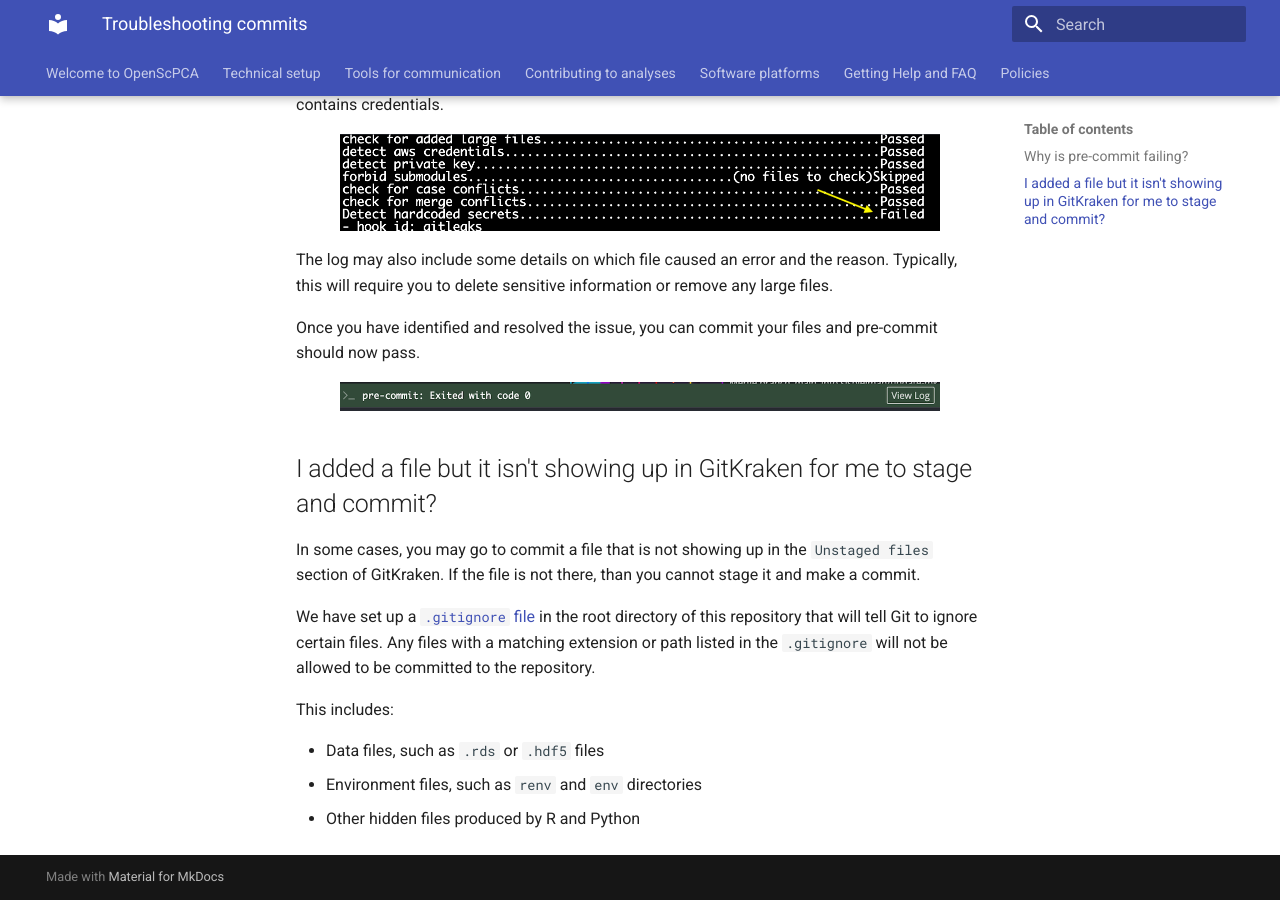
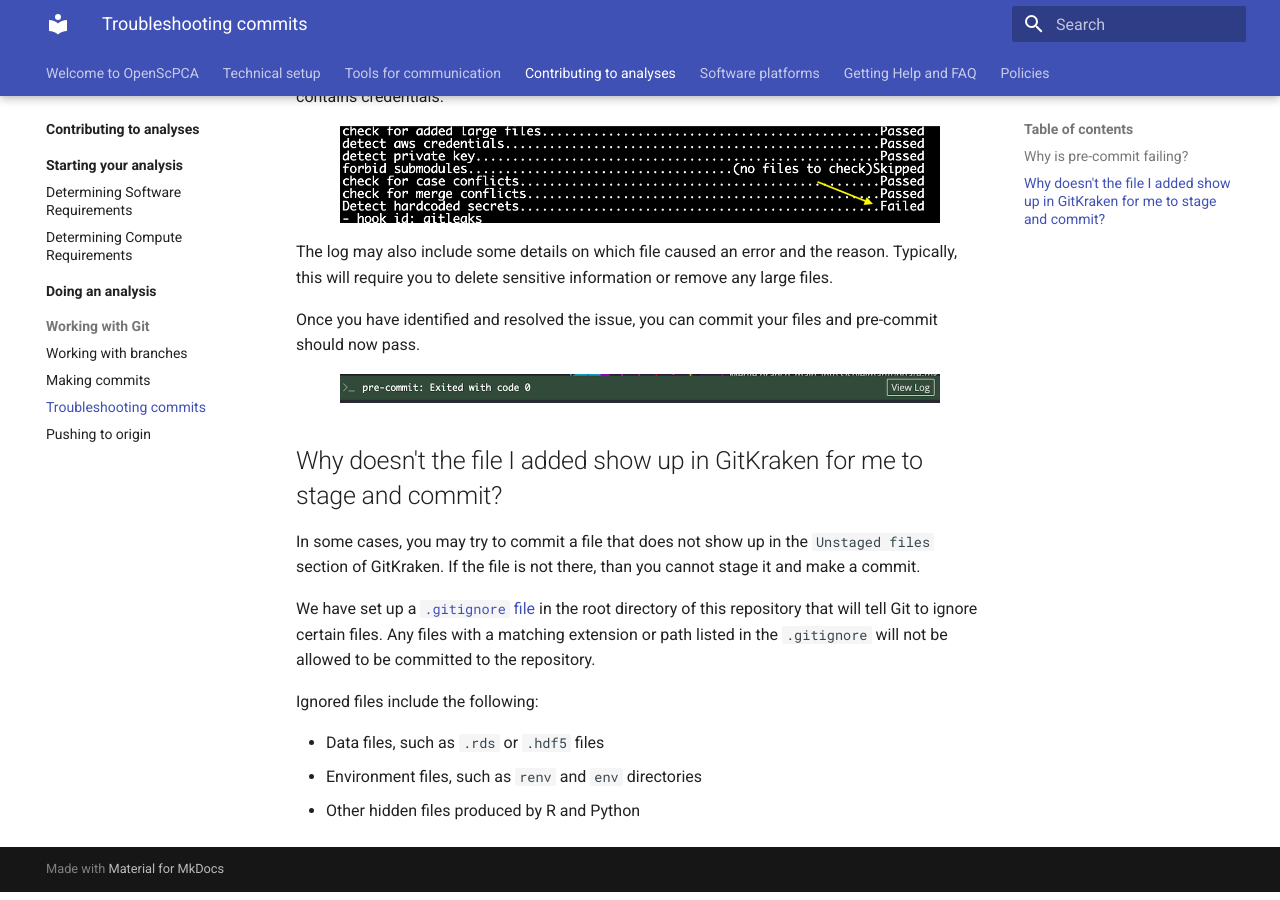
Before and after one commit to AlexsLemonade/OpenScPCA-analysis, an MkDocs documentation site: the page built from docs/contributing-to-analyses/working-with-git/troubleshooting-commits.md, in a window 1280 px wide and 900 px high, scrolled down 857 px. Built offline with MkDocs 1.6.1 and Material for MkDocs 9.7.7, drawn with Linux system fonts in a browser that asks for light colours.

Commit message:
Apply suggestions from code review
Co-authored-by: Stephanie Spielman <stephanie.spielman@gmail.com>

```diff
--- a/docs/contributing-to-analyses/working-with-git/troubleshooting-commits.md
+++ b/docs/contributing-to-analyses/working-with-git/troubleshooting-commits.md
@@ -14,9 +14,7 @@
 
 - Large data files that should not be committed to the repository (files > 200 Kb)
 - Merge conflicts that have not yet been resolved
-
     - If you need help resolving merge conflicts, please see [resolving merge conflicts](STUB-LINK for merge conflicts).
-
 - Credential files and other sensitive information
 
 If you attempt to commit anything in the above list, then you will see a red banner indicating pre-commit failed.
@@ -44,15 +42,15 @@
 </figure>
 
 
-## I added a file but it isn't showing up in GitKraken for me to stage and commit?
+## Why doesn't the file I added show up in GitKraken for me to stage and commit?
 
-In some cases, you may go to commit a file that is not showing up in the `Unstaged files` section of GitKraken.
+In some cases, you may try to commit a file that does not show up in the `Unstaged files` section of GitKraken.
 If the file is not there, than you cannot stage it and make a commit.
 
 We have set up a [`.gitignore` file](https://docs.github.com/en/get-started/getting-started-with-git/ignoring-files) in the root directory of this repository that will tell Git to ignore certain files.
 Any files with a matching extension or path listed in the `.gitignore` will not be allowed to be committed to the repository.
 
-This includes:
+Ignored files include the following:
 
 - Data files, such as `.rds` or `.hdf5` files
 - Environment files, such as `renv` and `env` directories
--- a/mkdocs.yml
+++ b/mkdocs.yml
@@ -73,7 +73,7 @@
     - Working with Git: # Creating branches, adding commits, all git interactions
       - contributing-to-analyses/working-with-git/working-with-branches.md
       - contributing-to-analyses/working-with-git/making-commits.md
-      - contributing-to-analyses/working-with-git/troubeshooting-commits.md
+      - contributing-to-analyses/working-with-git/troubleshooting-commits.md
       - contributing-to-analyses/working-with-git/push-to-origin.md
   - Software platforms:            # LSfR, AWS, Docker, etc
     - software-platforms/index.md
```
